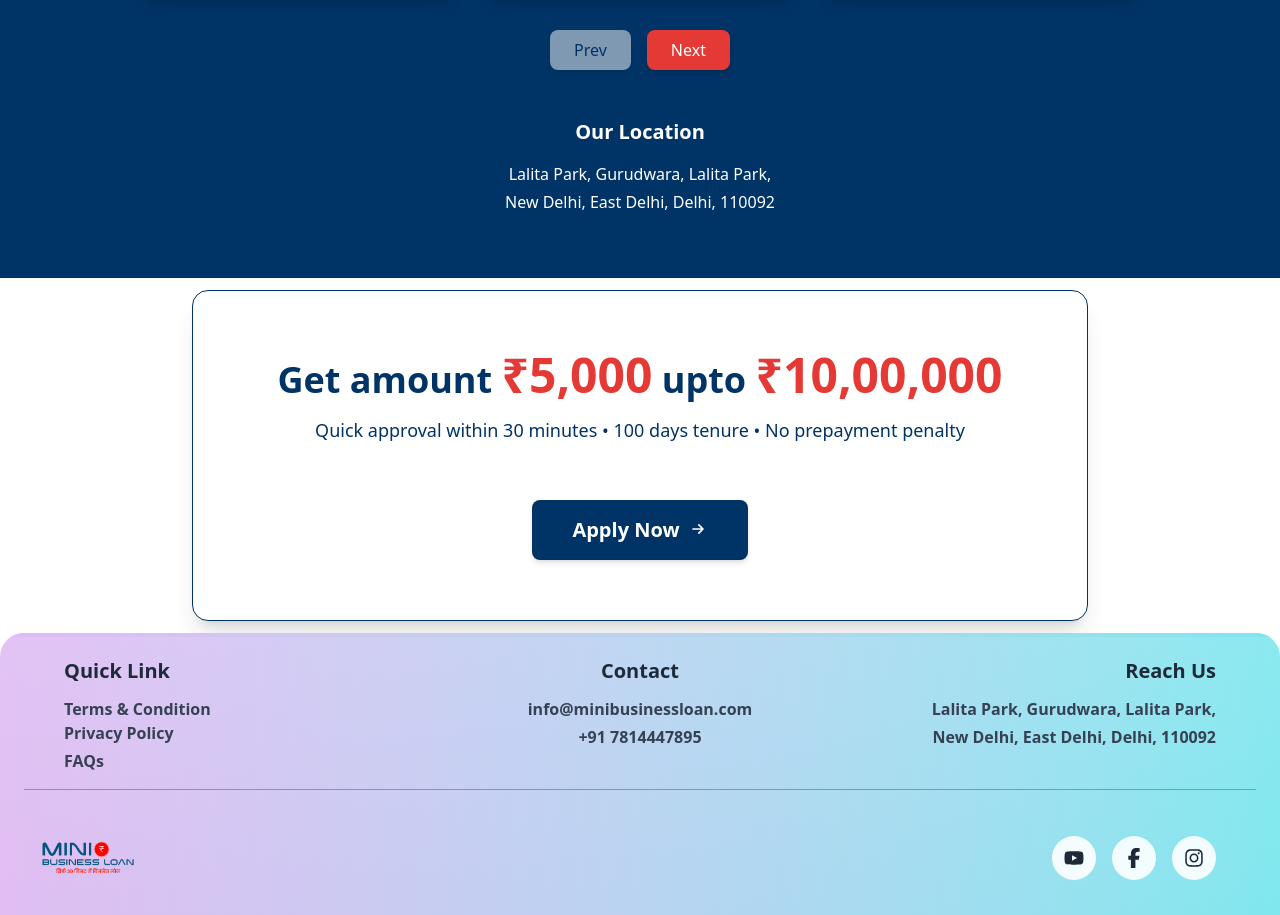
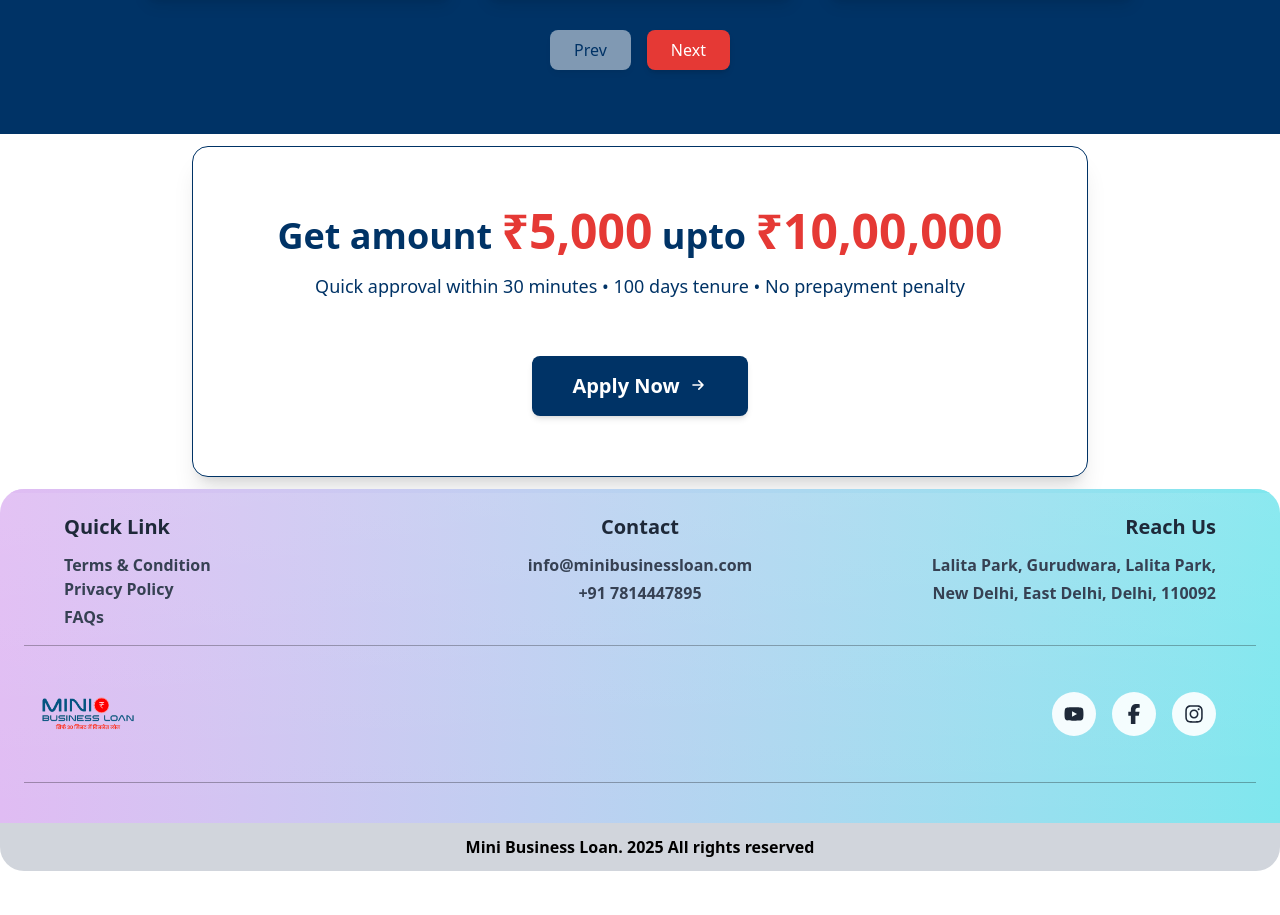
Before and after one commit to PremkushumMishra/minibusinessloan-frontend, a React (Vite) app: page / in a window 1280 px wide. Shown: the part 4465-5380 px from the top of the page. After the commit the page ends 5352 px from the top, so only its background shows below. Built offline with nearby package versions, Linux system fonts and the light colour scheme.

Commit message:
update location in public review

```diff
--- a/src/components/CoApplicant.jsx
+++ b/src/components/CoApplicant.jsx
@@ -14,7 +14,8 @@ const CoApplicant = () => {
   const [isLoading, setIsLoading] = useState(false);
   const [status, setStatus] = useState(null); // 'success' | 'error' | null
   const [error, setError] = useState("");
-  const [clientId, setClientId] = useState("");
+  // const [clientId, setClientId] = useState("");
+  const [customerID, setCustomerID] = useState(CUSTOMER_ID);
 
   const navigate = useNavigate();
 
@@ -62,7 +63,7 @@ const CoApplicant = () => {
         {
           phone: mobile,
           pan: pan,
-          clientId: clientId,
+          customerID: customerID,
         },
         {
           headers: {
@@ -75,14 +76,11 @@ const CoApplicant = () => {
       );
       console.log(response, "response");
 
-      // if (response.data && response.data.status) {
-      if (
-        response.data?.status === true &&
-        response.data?.message === "Success"
-      ) {
+      if (response.data?.status === true) {
         // recieve clientId
-        const recievedClientId = response.data?.clientId;
-        setClientId(recievedClientId);
+        // const recievedClientId = response.data?.clientId;
+        // setClientId(recievedClientId);
+        setCustomerID(response.data?.customerID);
         setShowOtpInput(true);
         setStatus(null);
         alert("OTP sent to co-applicant mobile number!");
@@ -116,7 +114,8 @@ const CoApplicant = () => {
         {
           phone: mobile,
           otp: otp,
-          clientId: clientId,
+          // customerID: CUSTOMER_ID,
+          customerID: customerID,
         },
         {
           headers: {
--- a/src/components/PublicReview.jsx
+++ b/src/components/PublicReview.jsx
@@ -184,14 +184,7 @@ const PublicReview = () => {
           </button>
         </div>
 
-        {/* Company Address */}
-        <div className="mt-12 text-white">
-          <h3 className="text-xl font-semibold mb-4">Our Location</h3>
-          <div className="space-y-1">
-            <p className="text-sm md:text-base">Lalita Park, Gurudwara, Lalita Park,</p>
-            <p className="text-sm md:text-base">New Delhi, East Delhi, Delhi, 110092</p>
-          </div>
-        </div>
+
       </div>
 
       {/* Animation Styles */}
```
